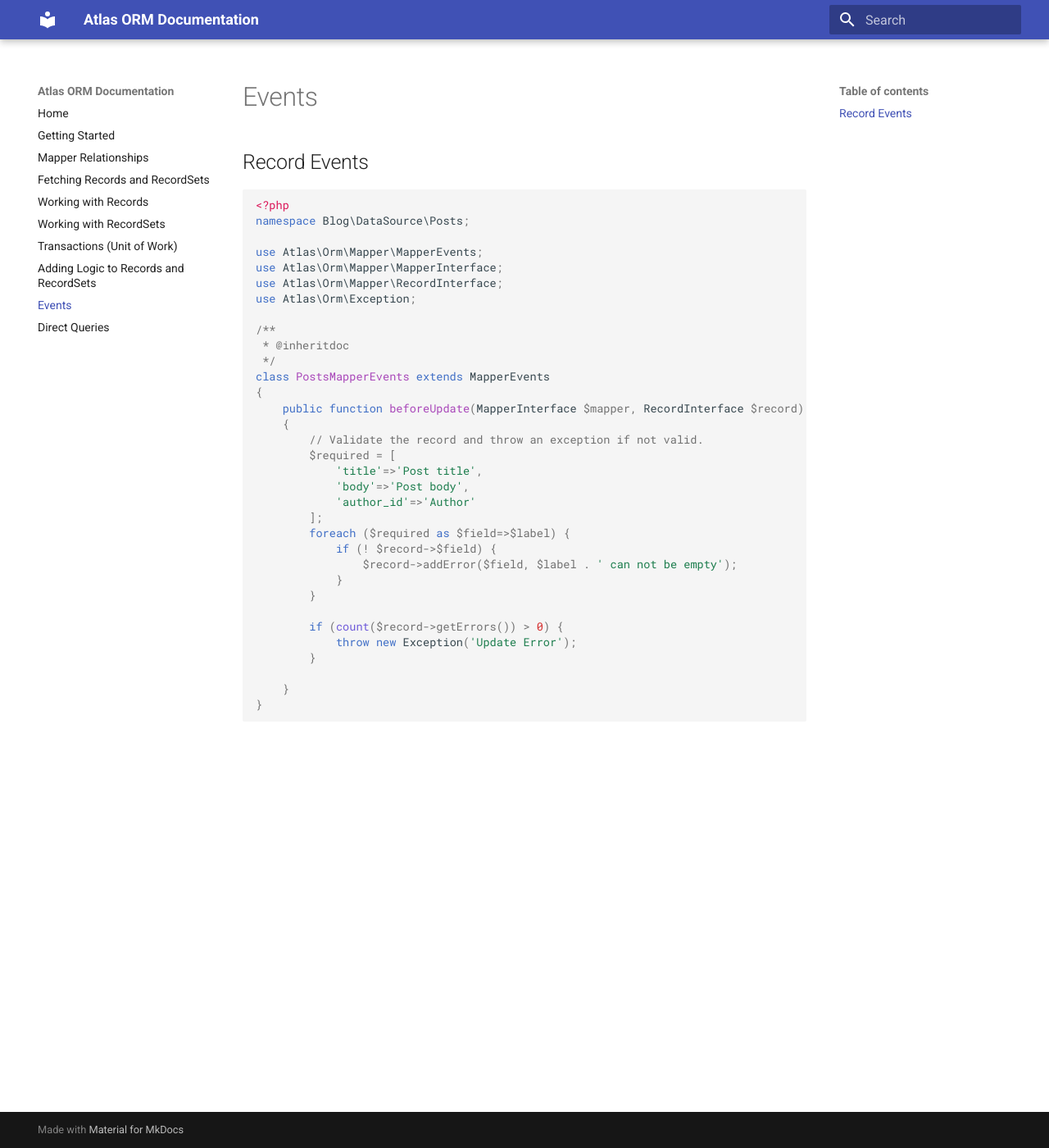
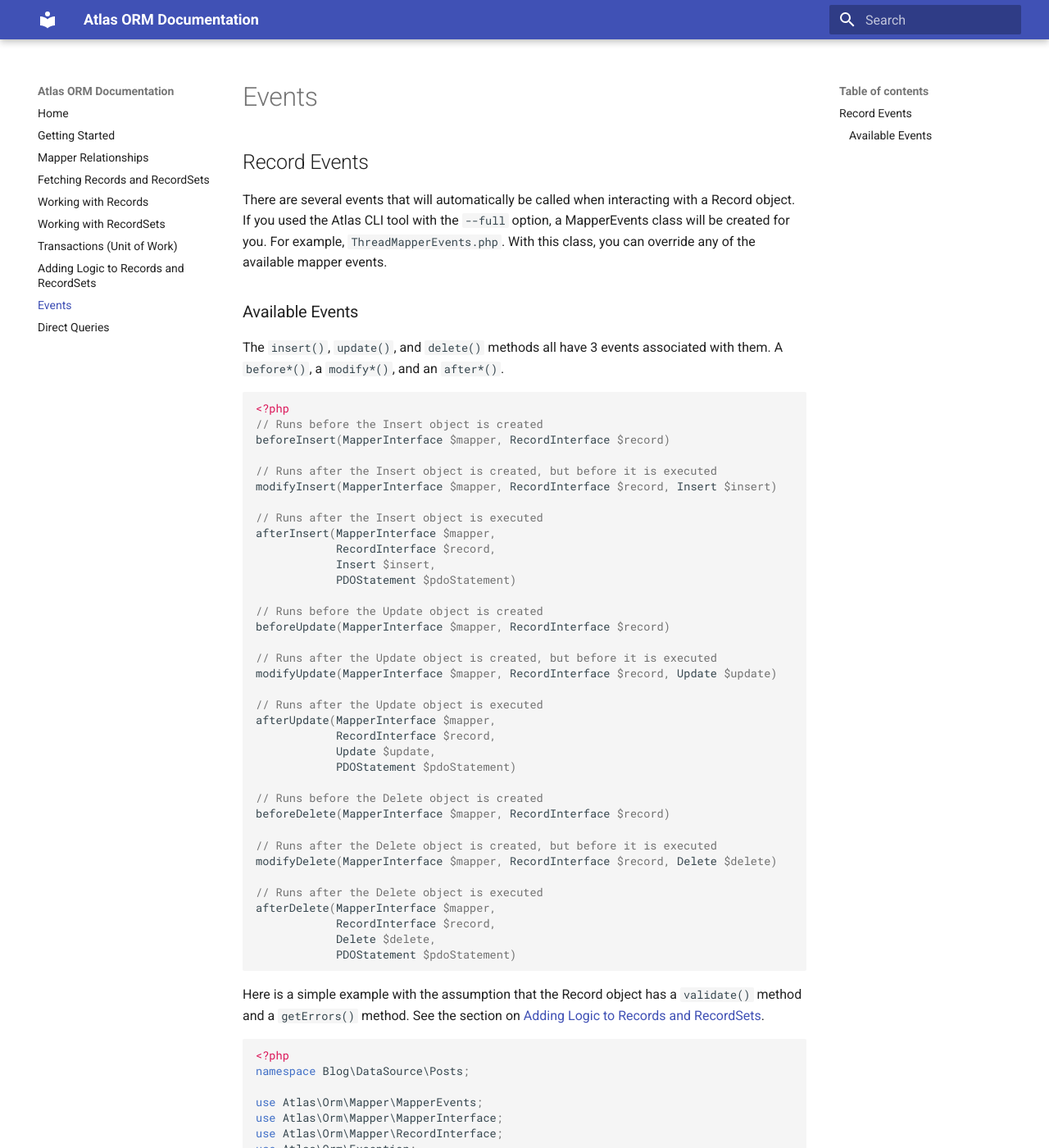
Before and after one commit to atlasphp/Atlas.Orm, an MkDocs documentation site: the page built from docs/events.md, in a window 1280 px wide and 1400 px high. Shown: the whole window at 82% size. Built offline with MkDocs 1.6.1 and Material for MkDocs 9.7.7, drawn with Linux system fonts in a browser that asks for light colours; old or Windows-style settings are respelled for this version of MkDocs; some of the changed text lies outside the part shown.

Commit message:
updating events and a few text changes

````diff
--- a/docs/events.md
+++ b/docs/events.md
@@ -1,6 +1,60 @@
 # Events
 
 ## Record Events
+
+There are several events that will automatically be called when interacting with a
+Record object. If you used the Atlas CLI tool with the `--full` option, a
+MapperEvents class will be created for you. For example, `ThreadMapperEvents.php`.
+With this class, you can override any of the available mapper events.
+
+### Available Events
+
+The `insert()`, `update()`, and `delete()` methods all have 3 events associated
+with them. A `before*()`, a `modify*()`, and an `after*()`.
+
+```php
+<?php
+// Runs before the Insert object is created
+beforeInsert(MapperInterface $mapper, RecordInterface $record)
+
+// Runs after the Insert object is created, but before it is executed
+modifyInsert(MapperInterface $mapper, RecordInterface $record, Insert $insert)
+
+// Runs after the Insert object is executed
+afterInsert(MapperInterface $mapper,
+            RecordInterface $record,
+            Insert $insert,
+            PDOStatement $pdoStatement)
+
+// Runs before the Update object is created
+beforeUpdate(MapperInterface $mapper, RecordInterface $record)
+
+// Runs after the Update object is created, but before it is executed
+modifyUpdate(MapperInterface $mapper, RecordInterface $record, Update $update)
+
+// Runs after the Update object is executed
+afterUpdate(MapperInterface $mapper,
+            RecordInterface $record,
+            Update $update,
+            PDOStatement $pdoStatement)
+
+// Runs before the Delete object is created
+beforeDelete(MapperInterface $mapper, RecordInterface $record)
+
+// Runs after the Delete object is created, but before it is executed
+modifyDelete(MapperInterface $mapper, RecordInterface $record, Delete $delete)
+
+// Runs after the Delete object is executed
+afterDelete(MapperInterface $mapper,
+            RecordInterface $record,
+            Delete $delete,
+            PDOStatement $pdoStatement)
+
+```
+
+Here is a simple example with the assumption that the Record object has a
+`validate()` method and a `getErrors()` method. See the section on [Adding Logic
+to Records and RecordSets](logic.md).
 
 ```php
 <?php
@@ -18,22 +72,24 @@ class PostsMapperEvents extends MapperEvents
 {
     public function beforeUpdate(MapperInterface $mapper, RecordInterface $record)
     {
-        // Validate the record and throw an exception if not valid.
-        $required = [
-            'title'=>'Post title',
-            'body'=>'Post body',
-            'author_id'=>'Author'
-        ];
-        foreach ($required as $field=>$label) {
-            if (! $record->$field) {
-                $record->addError($field, $label . ' can not be empty');
-            }
-        }
-
-        if (count($record->getErrors()) > 0) {
+        if (! $record->validate())
             throw new Exception('Update Error');
         }
 
     }
 }
 ```
+
+And you might have something like this in your code:
+
+```php
+<?php
+$success = $atlas->update($post);
+if ($sucess) {
+    echo "Post updated";
+} else {
+    foreach ($post->getErrors as $error) {
+        echo $error . '<br/>';
+    }
+}
+```
````
Also changed, not shown: docs/_reading.md (deleted, +0 -229 lines), docs/_record-sets.md (deleted, +0 -109 lines), docs/_records.md (deleted, +0 -75 lines), docs/reading.md (+4 -4 lines), docs/records.md (+1 -0 lines), docs/relationships.md (+3 -2 lines).
